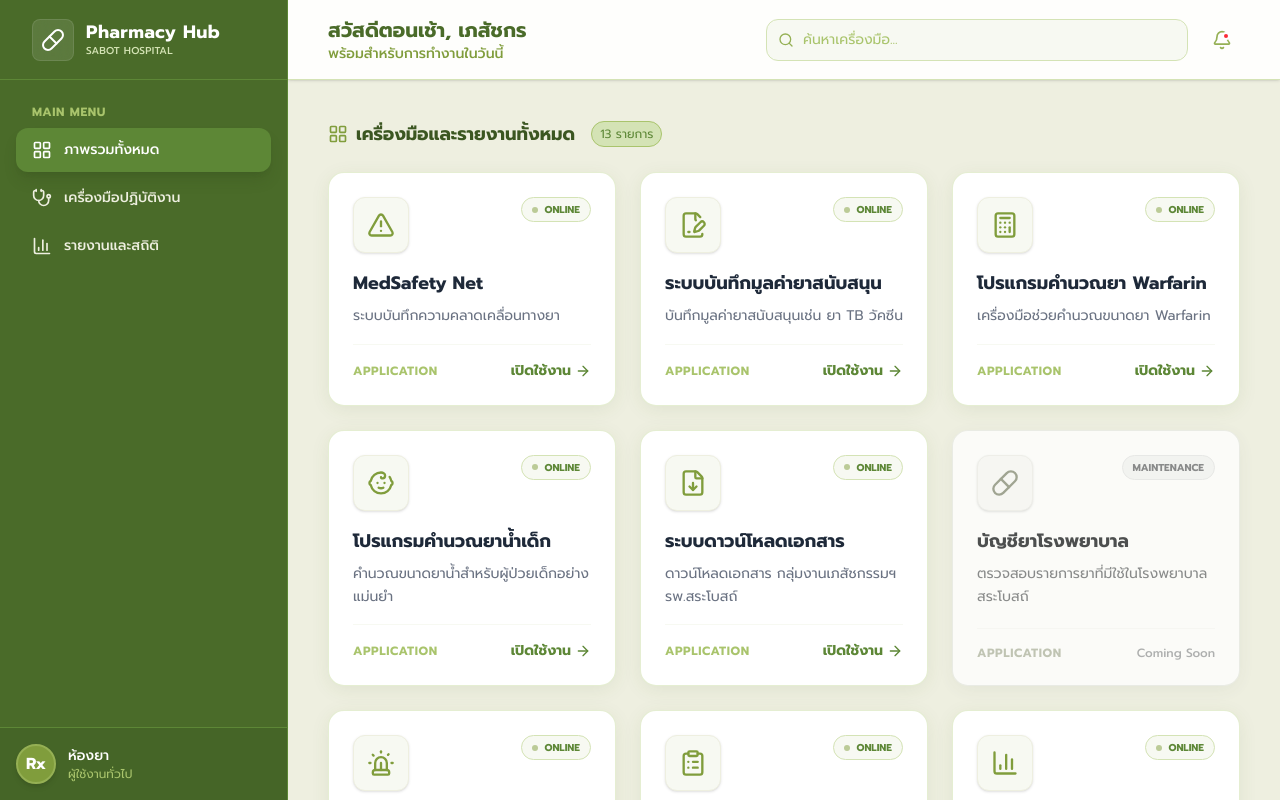
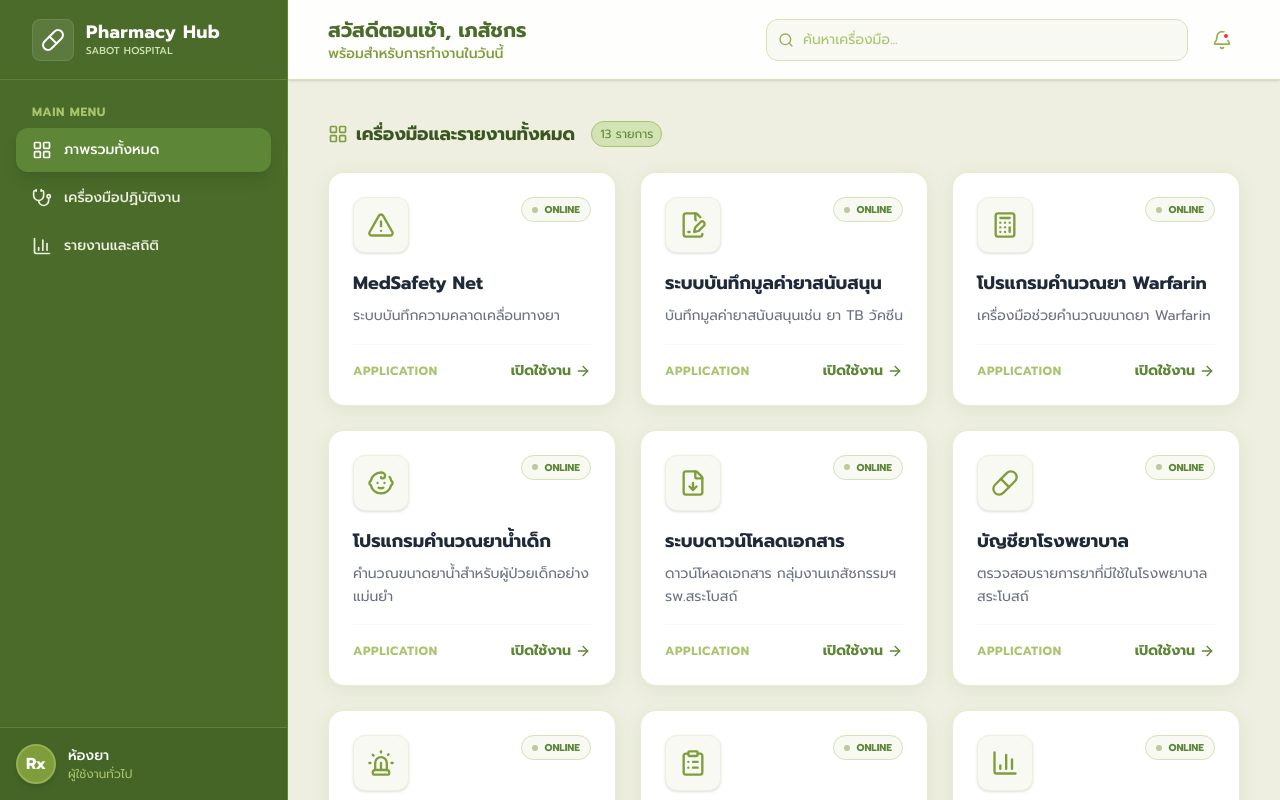
Before and after one commit to pharmacist-sabot/pharmacy-hub-sabot, a Vue app: page / in a window 1280 px wide. Shown: the top 800 px of the page. Built offline with nearby package versions, Linux system fonts and the light colour scheme.

Commit message:
feat(tools): add hospital drugs tool

```diff
--- a/src/data/resources.ts
+++ b/src/data/resources.ts
@@ -52,8 +52,8 @@ export const pharmacyResources: ResourceItem[] = [
     title: 'บัญชียาโรงพยาบาล',
     description: 'ตรวจสอบรายการยาที่มีใช้ในโรงพยาบาลสระโบสถ์',
     iconName: 'Pill',
-    url: '#',
-    isActive: false, // Coming Soon
+    url: 'https://sabot-drug-lists.rxdevman.com',
+    isActive: true,
     type: 'tool',
   },
   {
```
